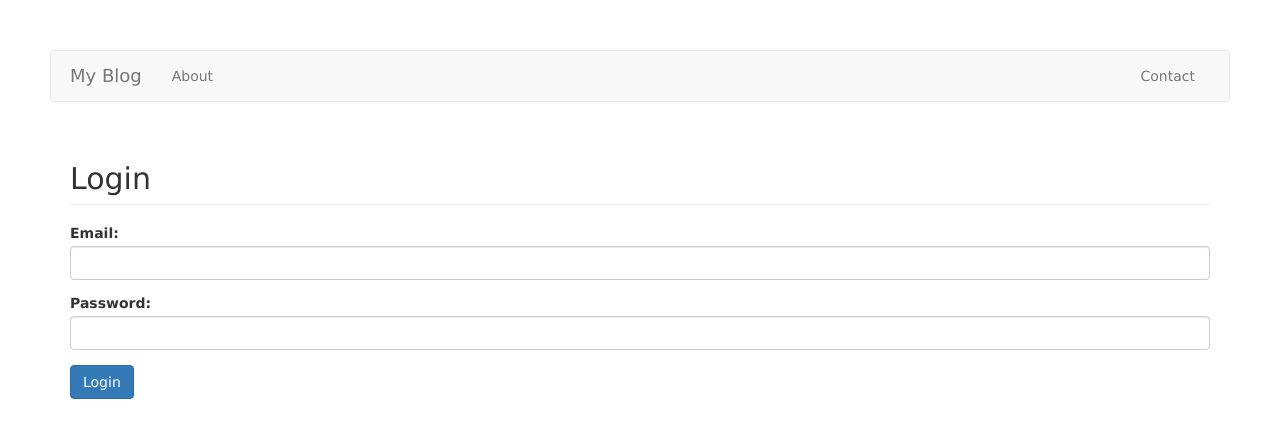
After one commit to asivri/NodeJS-BlogSystem, a Node server app: page /admin/login in a window 1280 px wide. The commit adds this page. Shown: the top 438 px of the page. Run offline with Node 20, Linux system fonts and the light colour scheme; some libraries are stand-ins or nearby versions.

Commit message:
Implemented Login for Admin

```diff
--- a/app.js
+++ b/app.js
@@ -12,14 +12,14 @@ var passport= require('passport');
 var localStrategy= require('passport-local').Strategy;
 var imageUpload= require('multer');
 var upload = imageUpload({dest:'./uploads'});
-var flash= require('connect-flash');
+var flash = require('connect-flash');
 var database = require('mongodb');
 var databaseConnector = require('mongoose');
 var db = databaseConnector.connection;
 //-----------------------------------------
 
 var index = require('./routes/index');
-var users = require('./routes/users');
+var admin = require('./routes/admin');
 
 var app = express();
 
@@ -38,7 +38,7 @@ app.use(express.static(path.join(__dirname, 'public')));
 
 //Router Portion
 app.use('/', index);
-app.use('/users', users);
+app.use('/admin', admin);
 
 // catch 404 and forward to error handler
 app.use(function(req, res, next) {
--- a/package.json
+++ b/package.json
@@ -6,6 +6,7 @@
     "start": "node ./bin/www"
   },
   "dependencies": {
+    "bcryptjs": "^2.4.0",
     "body-parser": "~1.15.2",
     "connect-flash": "*",
     "cookie-parser": "~1.4.3",
--- a/public/stylesheets/style.css
+++ b/public/stylesheets/style.css
@@ -11,3 +11,15 @@ a {
 h6 {
   text-decoration: underline;
 }
+
+/* Credit to bootsnipp.com for the css for the color graph */
+.colorgraph {
+  height: 5px;
+  border-top: 0;
+  background: #c4e17f;
+  border-radius: 5px;
+  background-image: -webkit-linear-gradient(left, #c4e17f, #c4e17f 12.5%, #f7fdca 12.5%, #f7fdca 25%, #fecf71 25%, #fecf71 37.5%, #f0776c 37.5%, #f0776c 50%, #db9dbe 50%, #db9dbe 62.5%, #c49cde 62.5%, #c49cde 75%, #669ae1 75%, #669ae1 87.5%, #62c2e4 87.5%, #62c2e4);
+  background-image: -moz-linear-gradient(left, #c4e17f, #c4e17f 12.5%, #f7fdca 12.5%, #f7fdca 25%, #fecf71 25%, #fecf71 37.5%, #f0776c 37.5%, #f0776c 50%, #db9dbe 50%, #db9dbe 62.5%, #c49cde 62.5%, #c49cde 75%, #669ae1 75%, #669ae1 87.5%, #62c2e4 87.5%, #62c2e4);
+  background-image: -o-linear-gradient(left, #c4e17f, #c4e17f 12.5%, #f7fdca 12.5%, #f7fdca 25%, #fecf71 25%, #fecf71 37.5%, #f0776c 37.5%, #f0776c 50%, #db9dbe 50%, #db9dbe 62.5%, #c49cde 62.5%, #c49cde 75%, #669ae1 75%, #669ae1 87.5%, #62c2e4 87.5%, #62c2e4);
+  background-image: linear-gradient(to right, #c4e17f, #c4e17f 12.5%, #f7fdca 12.5%, #f7fdca 25%, #fecf71 25%, #fecf71 37.5%, #f0776c 37.5%, #f0776c 50%, #db9dbe 50%, #db9dbe 62.5%, #c49cde 62.5%, #c49cde 75%, #669ae1 75%, #669ae1 87.5%, #62c2e4 87.5%, #62c2e4);
+}
--- /dev/null
+++ b/routes/admin.js
@@ -0,0 +1,81 @@
+var express = require('express');
+var router = express.Router();
+
+var passport= require('passport');
+var localStrategy= require('passport-local').Strategy;
+var flash = require('connect-flash');
+var expressSession= require('express-session');
+
+
+var Admin = require('../models/admin');
+
+var inFun = false;
+
+/* GET users listing. */
+router.get('/', function(req, res, next) {
+  res.send('respond with a resource');
+});
+
+router.get('/login', function(req, res, next) {
+  res.render('login');
+});
+
+
+passport.serializeUser(function(admin, done) {
+    done(null, admin.id);
+});
+
+passport.deserializeUser(function(id, done) {
+    Admin.getUserById(id, function(err, admin) {
+        done(err, admin);
+    });
+});
+
+router.use(flash());
+router.use(expressSession({
+    secret: 'secret key',
+    resave: false,
+    saveUninitialized: true,
+}));
+
+
+router.post('/login',
+    passport.authenticate('local', {
+        failureRedirect:'/admin/login',
+        failureFlash:"Invalid Username or Password!",
+        inFun: true
+    }),
+
+    function(req, res) {
+        req.flash('success', 'Now logged in!');
+        res.redirect('/');
+    });
+
+if(inFun == true)
+{
+    console.log('In the function');
+}
+
+
+
+passport.use(new localStrategy(function (email, password, done) {
+    Admin.getUserByEmail(email, function ( err, admin) {
+        if(err) throw err;
+        if(!admin)
+        {
+            return done(null, false, {message: 'Admin does not exist!'});
+        }
+
+        Admin.comparePassword(password, admin.password, function(err, isMatch){
+            if(err) return done(err);
+            if(isMatch)
+            {
+                return done(null, admin);
+            }
+            else
+                return done(null, false, {message: 'Invalid Password'});
+        });
+    })
+}));
+
+module.exports = router;
--- a/views/layout.jade
+++ b/views/layout.jade
@@ -5,37 +5,26 @@ html(lang='en')
     link(href='/stylesheets/bootstrap.css', rel='stylesheet')
     link(href='/stylesheets/style.css', rel='stylesheet')
   body
-      .col-md-3
-        img.img-circle(src='https://media.licdn.com/mpr/mpr/shrinknp_200_200/AAEAAQAAAAAAAAcHAAAAJDliNTc1NzFjLTIzN2EtNDA0NS1iN2JjLWIyMzUyOGY3ZDA3Ng.jpg')
-        br
-        h3.
-          Ahmet Ozan Sivri
-        br
-        br
-
-        h5.
-          Lorem ipsum dolor sit amet, consectetur adipiscing elit. Nulla a nulla aliquam, viverra nunc sit amet,
-           elementum purus. Quisque id velit aliquet, egestas ex sit amet, lobortis tortor. Nunc vitae turpis eget diam
-            bibendum maximus. Nullam ultricies pulvinar purus, vel sodales augue. In ultricies pellentesque mauris
-            maximus gravida. Proin consectetur cursus enim. Maecenas interdum pulvinar nunc.
-
-        br
-        br
-
-        h6.
-          Categories
-        h8
-          li
-            a(href='/category/A') Category A
-
-          li
-            a(href='/category/B') Category B
-
-          li
-            a(href='/category/C') Category C
+    .navbar.navbar-default(role='navigation')
+      .container
+        .navbar-header
+          button.navbar-toggle(type='button', data-toggle='collapse', data-target='.navbar-collapse')
+            span.sr-only Toggle navigation
+            span.icon-bar
+            span.icon-bar
+            span.icon-bar
+          a.navbar-brand(href='/') My Blog
+        .navbar-collapse.collapse
+          ul.nav.navbar-nav
+              li
+                a(href='/about') About
+          ul.nav.navbar-nav.navbar-right
+              li
+                a(href='/users/contact') Contact
 
 
-
+    .container
+      block content
 
 
     script(src='https://ajax.googleapis.com/ajax/libs/jquery/1.11.1/jquery.min.js')
--- /dev/null
+++ b/views/login.jade
@@ -0,0 +1,15 @@
+extends layout
+
+
+
+
+block content
+    h2.page-header Login
+    form(method='post', action='/admin/login')
+        .form-group
+            label Email:
+            input.form-control(name='email', type='tex)')
+        .form-group
+            label Password:
+            input.form-control(name='password', type='password')
+        input.btn.btn-primary(type='submit', name='submit', value='Login')
```
Also changed, not shown: models/admin.js (added, +37 -0 lines), routes/users.js (deleted, +0 -9 lines), views/index.jade (+32 -10 lines).
